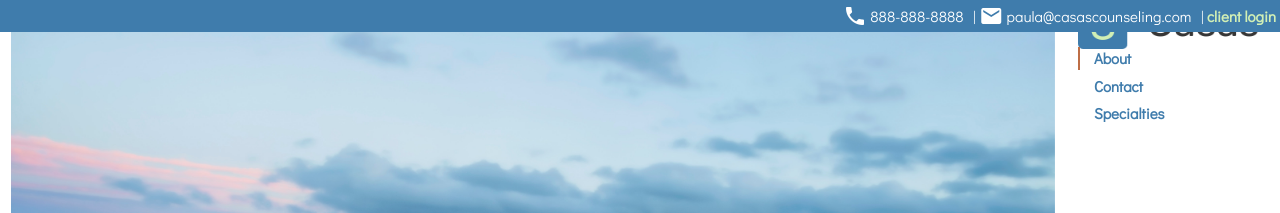
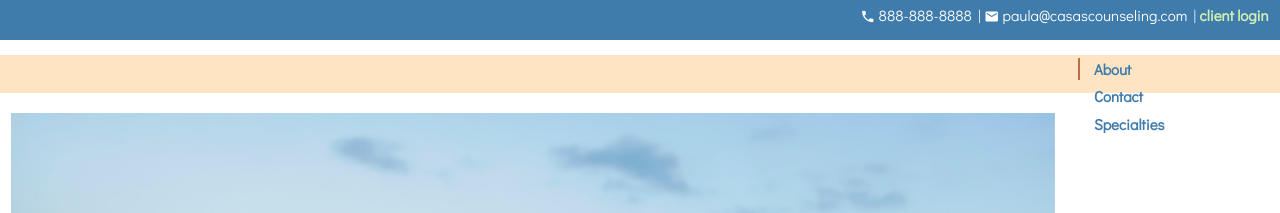
Before and after one commit to jmdahle/casascounseling, a React (Create React App) app: page / in a window 1280 px wide. Shown: the top 213 px of the page. Built offline with nearby package versions, Linux system fonts and the light colour scheme.

Commit message:
finished header with css Sass pre-processor; start pushpin

```diff
--- a/public/css/style.css
+++ b/public/css/style.css
@@ -11,26 +11,40 @@ $headingfont: 'Dosis', sans-serif;
 /* hex: #3f7cac */
 /* Color Assignments */
 header {
+  position: fixed;
+  top: 0px;
+  width: 100%;
+  height: 30pt;
+  z-index: 50;
+}
+
+main {
+  position: relative;
+  top: 30pt;
+}
+
+#banner-container {
   background-color: #3f7cac;
   font-family: "Didact Gothic", sans-serif;
   color: white;
   text-align: right;
-  padding: 4px;
-  position: fixed;
-  width: 100%;
-  z-index: 50;
+  padding-top: 4px;
+  padding-bottom: 4px;
+  padding-left: 8px;
+  padding-right: 8px;
+  height: 30pt;
 }
-header i {
-  vertical-align: -6px;
+#banner-container i {
+  vertical-align: -3px;
 }
-header a {
+#banner-container a {
   font-family: "Didact Gothic", sans-serif;
   font-weight: bold;
 }
-header a:link, header a:visited, header a:active {
+#banner-container a:link, #banner-container a:visited, #banner-container a:active {
   color: #d1efb5;
 }
-header a:hover {
+#banner-container a:hover {
   text-decoration: underline;
 }
 
@@ -83,11 +97,6 @@ header a:hover {
 .section li {
   font-family: "Merriweather", serif;
   vertical-align: middle;
-}
-
-#toc-wrapper {
-  position: fixed;
-  top: 20px;
 }
 
 h1 {
@@ -143,4 +152,16 @@ h3 {
   width: 100%;
 }
 
+.pin-top {
+  position: relative;
+}
+
+.pin-bottom {
+  position: relative;
+}
+
+.pinned {
+  position: fixed !important;
+}
+
 /*# sourceMappingURL=style.css.map */
--- a/public/css/style.scss
+++ b/public/css/style.scss
@@ -25,18 +25,37 @@ $alternate-primary-color: $color2;
 $alternate-secondary-color: $color1;
 $alternate-bgcolor: $color2;
 
+$h1-font-size: 30pt;
+$hx-font-size-xdiff: 6pt;
+
+$banner-padding: 4px;
+
 header {
+    position: fixed;
+    top: 0px;
+    width: 100%;
+    height: $h1-font-size - $hx-font-size-xdiff + 2 * $banner-padding;
+    z-index: 50;
+}
+
+main {
+    position: relative;
+    top: $h1-font-size - $hx-font-size-xdiff + 2 * $banner-padding;
+}
+
+#banner-container {
     background-color: $primary-color;
     font-family: $navigationfont;
     color: white;
     text-align: right;
-    padding: 4px;
-    position: fixed;
-    width: 100%;
-    z-index: 50;
+    padding-top: $banner-padding;
+    padding-bottom: $banner-padding;
+    padding-left: 2 * $banner-padding;
+    padding-right: 2 * $banner-padding;
+    height: $h1-font-size - $hx-font-size-xdiff + 2 * $banner-padding;
 
     i {
-        vertical-align: -6px;
+        vertical-align: -3px;
     }
 
     a {
@@ -58,10 +77,10 @@ header {
         width: 100%;
     }
 
-    #toc-wrapper {
-        position: fixed;
-        top: 20px;
-    }
+    // #toc-wrapper {
+    //     position: fixed;
+    //     top: 20px;
+    // }
 }
 
 .parallax-interior {
@@ -120,18 +139,16 @@ header {
 }
 
 h1 {
-    font-size: 30pt;
+    font-size: $h1-font-size;
 }
 
 h2 {
-    font-size: 24pt;
+    font-size: $h1-font-size - $hx-font-size-xdiff;
 }
 
 h3 {
-    font-size: 18pt;
+    font-size: $h1-font-size - 2 * $hx-font-size-xdiff;
 }
-
-
 
 .contact-container {
     position: relative;
@@ -173,3 +190,18 @@ h3 {
 .parallaximage {
     width: 100%;
 }
+
+// Class for when element is above threshold
+.pin-top {
+    position: relative;
+}
+
+// Class for when element is below threshold
+.pin-bottom {
+    position: relative;
+}
+
+// Class for when element is pinned
+.pinned {
+    position: fixed !important;
+}
--- a/public/js/init.js
+++ b/public/js/init.js
@@ -1,11 +1,29 @@
+// Materialize scrollspy
 document.addEventListener('DOMContentLoaded', function() {
     let elems = document.querySelectorAll('.scrollspy');
     let options = '';
     let instances = M.ScrollSpy.init(elems, options);
 });
 
+// Materialize parallax
 document.addEventListener('DOMContentLoaded', function() {
     let elems = document.querySelectorAll('.parallax');
     let options = '';
     let instances = M.Parallax.init(elems, options);
 });
+
+// Materialize pushpin
+document.addEventListener('DOMContentLoaded', function() {
+    let elems = document.querySelectorAll('.pushpin');
+    let options = '{top: 20px}';
+    let  instances = M.Pushpin.init(elems, options);
+});
+
+// $('.pushpin').each(function() {
+//     var $this = $(this);
+//     var $target = $('#' + $(this).attr('data-target'));
+//     $this.pushpin({
+//       top: $target.offset().top,
+//       bottom: $target.offset().top + $target.outerHeight() - $this.height()
+//     });
+// });
--- a/src/App.css
+++ b/src/App.css
@@ -6,3 +6,7 @@
 .testborder {
   border: blue 1px dashed;
 }
+
+#spacer {
+  background-color: bisque;
+}
--- a/src/App.js
+++ b/src/App.js
@@ -22,13 +22,17 @@ class App extends React.Component {
         return (
             <div className='pagecontainer'>
                 <header>
-                    <i className='material-icons'>phone</i>&nbsp;888-888-8888
-                    &nbsp;|&nbsp;
-                    <i className='material-icons'>mail</i>&nbsp;paula@casascounseling.com
-                    &nbsp;|&nbsp;
-                    <a href='#'>client login</a>
+                    <div id='banner-container'>
+                        <i className='tiny material-icons'>phone</i>&nbsp;888-888-8888&nbsp;|&nbsp;
+                        <i className='tiny material-icons'>mail</i>&nbsp;paula@casascounseling.com&nbsp;|&nbsp;
+                        <a href='#'>client login</a>&nbsp;
+                    </div>
                 </header>
-                <main className='row'>
+                <main>
+                    <div id='spacer' className='row'>
+                        <p>&nbsp;</p>
+                    </div>
+                    <div className='row'>
                         <div className='col s12 m9 l10'>
                             <div className='parallax-container'>
                                 <div className='parallax-interior'>
@@ -108,8 +112,11 @@ class App extends React.Component {
                             </PageSection>
                         </div>
                         <div id='sidebar-container' className='col hide-on-small-only m3 l2'>
+                            <div className='pushpin' data-target='sidebar-container'>
                                 <img className='' src='images/casas_counseling_logo.png'/>
                                 < Nav menuitems={sections} />
+                            </div>
+                        </div>
                     </div>
                 </main>
                 <footer className='footer-wrapper'>
```
Also changed, not shown: public/images/casas_counseling_logo.png, 1 other file (tests, documents, lock files or other folders). Lines whose indentation alone changed are shown as unchanged.
